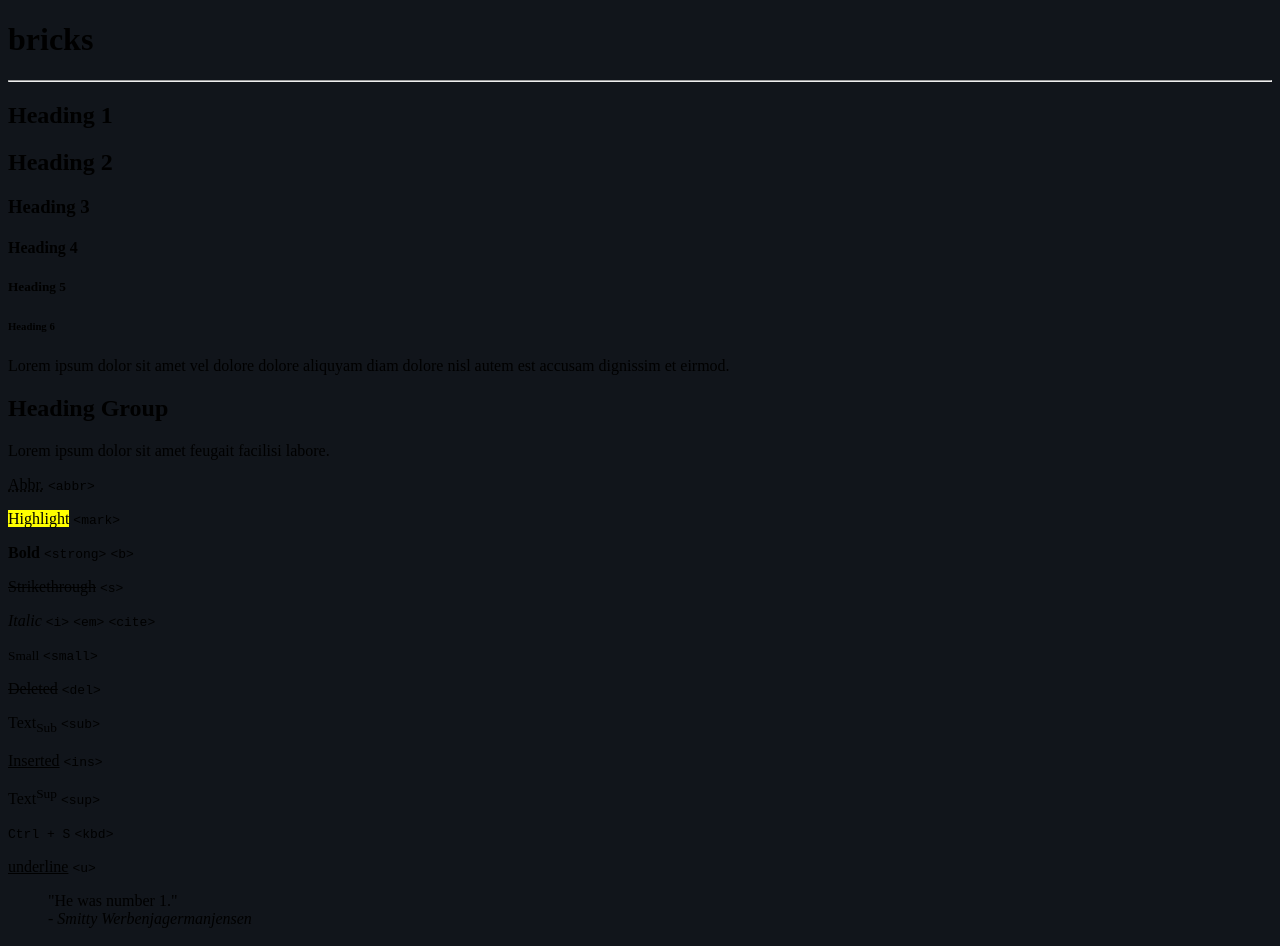
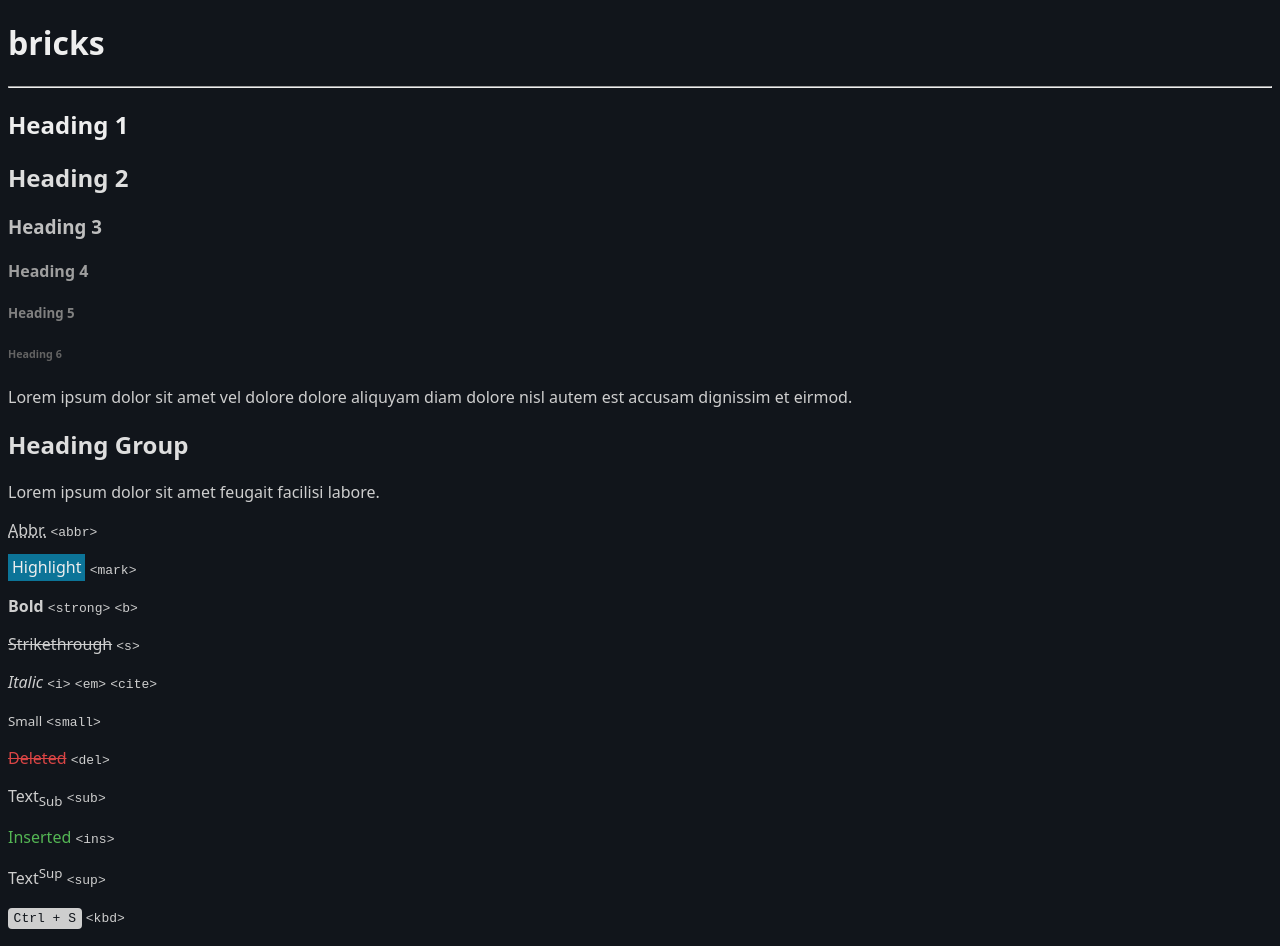
Before and after one commit to Sammy-T/spout, a Svelte app: page / in a window 1280 px wide. Shown: the top 946 px of the page. Built offline with nearby package versions, Linux system fonts and the light colour scheme.

Commit message:
Set text colors

```diff
--- a/src/app.css
+++ b/src/app.css
@@ -1,25 +1,74 @@
 :root {
   color-scheme: light dark;
 
+  --sans: system-ui, 'Segoe UI', Roboto, sans-serif;
+  --heading: system-ui, 'Segoe UI', Roboto, sans-serif;
+  /* --mono: ui-monospace, Consolas, monospace; */
+
   --bg: #11151b;
-  /* --text: #ffffff; */
-  /* --text-h: #08060d; */
+  --text: #ffffff;
   /* --border: #e5e4e7; */
   /* --code-bg: #f4f3ec; */
   /* --accent: #aa3bff; */
   /* --accent-bg: rgba(170, 59, 255, 0.1); */
   /* --accent-border: rgba(170, 59, 255, 0.5); */
 
-  /* --sans: system-ui, 'Segoe UI', Roboto, sans-serif; */
-  /* --heading: system-ui, 'Segoe UI', Roboto, sans-serif; */
-  /* --mono: ui-monospace, Consolas, monospace; */
-
   background: var(--bg);
-  /* color: var(--text); */
-  /* font: 18px/145% var(--sans); */
+  color: var(--text);
+  font-family: var(--sans);
 
   font-synthesis: none;
   text-rendering: optimizeLegibility;
   -webkit-font-smoothing: antialiased;
   -moz-osx-font-smoothing: grayscale;
 }
+
+h1 {
+  color: oklch(from var(--text) calc(l * 0.95) c h);
+}
+
+h2 {
+  color: oklch(from var(--text) calc(l * 0.9) c h);
+}
+
+h3 {
+  color: oklch(from var(--text) calc(l * 0.8) c h);
+}
+
+h4 {
+  color: oklch(from var(--text) calc(l * 0.7) c h);
+}
+
+h5 {
+  color: oklch(from var(--text) calc(l * 0.6) c h);
+}
+
+h6 {
+  color: oklch(from var(--text) calc(l * 0.5) c h);
+}
+
+p {
+  color: oklch(from var(--text) calc(l * 0.85) c h);
+}
+
+del {
+  color: rgb(218, 69, 69);
+}
+
+ins {
+  color: rgb(84, 182, 84);
+  text-decoration: none;
+}
+
+mark {
+  padding: 0.15rem 0.25rem;
+  background-color: oklch(from var(--bg) calc(l + 0.95) calc(c + 1) calc(h - 61) / 0.27);
+  color: oklch(from var(--text) calc(l * 0.95) c h);
+}
+
+kbd {
+  padding: 0.2rem 0.35rem;
+  background-color: oklch(from var(--text) calc(l * 0.85) c h);
+  color: var(--bg);
+  border-radius: 0.25rem;
+}
```
